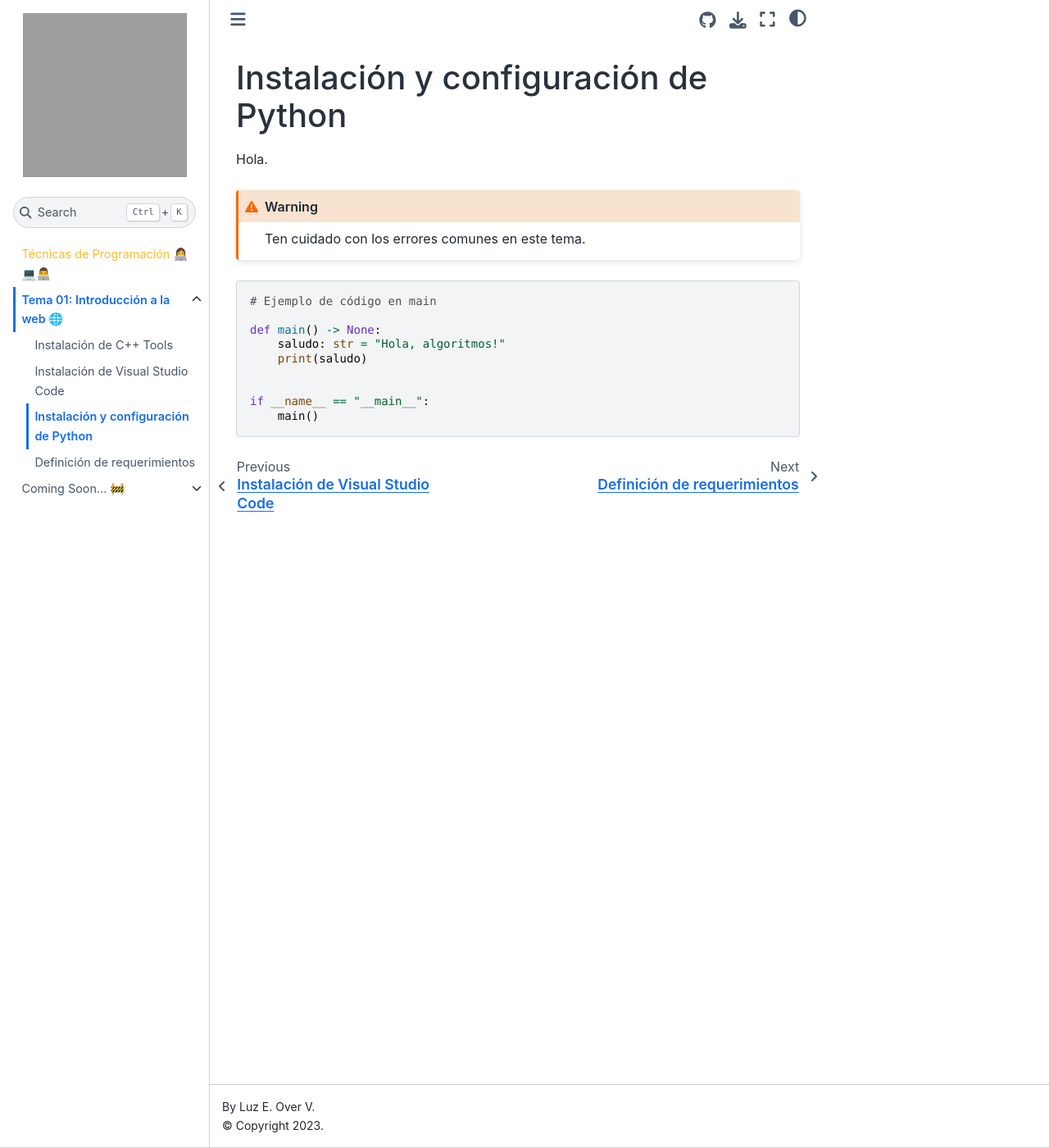
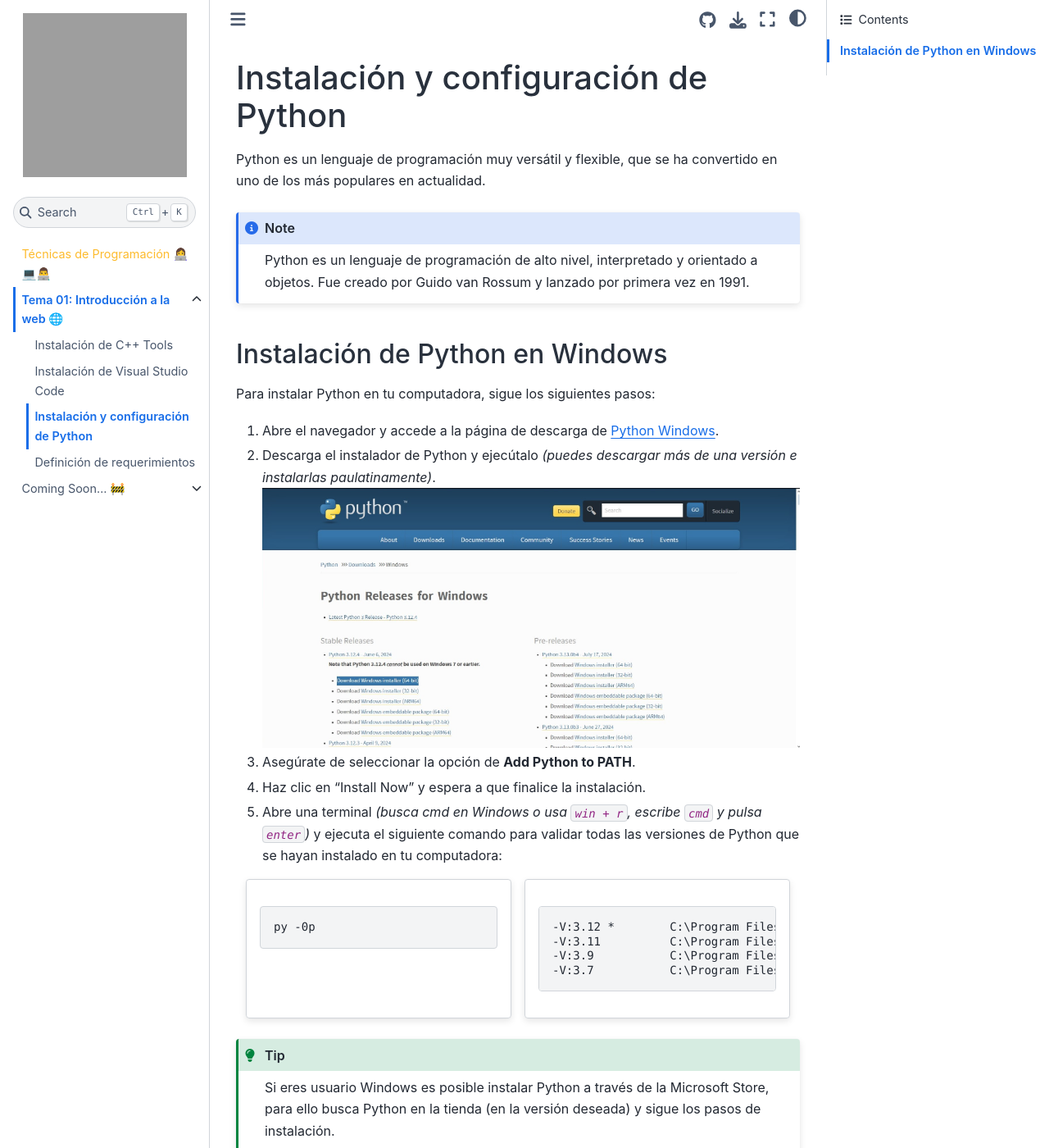
Before and after one commit to OverCV/PT-Help, a Jupyter Book: the page built from docs/temas/uno/instalar_python.md, in a window 1280 px wide and 1400 px high. Shown: the whole window at 82% size. Built offline with Jupyter Book 1.0.4 settings and Sphinx 7.4.7 and the Sphinx Book theme 1.1.4, drawn with Linux system fonts in a browser that asks for light colours; grey boxes are pictures that could not be loaded.

Commit message:
Addition of installation of cpp and python.

````diff
--- a/docs/temas/uno/instalar_python.md
+++ b/docs/temas/uno/instalar_python.md
@@ -1,19 +1,47 @@
 # Instalación y configuración de Python
 
-Hola.
+Python es un lenguaje de programación muy versátil y flexible, que se ha convertido en uno de los más populares en actualidad.
 
-```{warning}
-Ten cuidado con los errores comunes en este tema.
+```{note}
+Python es un lenguaje de programación de alto nivel, interpretado y orientado a objetos. Fue creado por Guido van Rossum y lanzado por primera vez en 1991.
 ```
 
-```py
-# Ejemplo de código en main
+## Instalación de Python en Windows
 
-def main() -> None:
-    saludo: str = "Hola, algoritmos!"
-    print(saludo)
+Para instalar Python en tu computadora, sigue los siguientes pasos:
+
+1. Abre el navegador y accede a la página de descarga de [Python Windows](https://www.python.org/downloads/windows/).
+2. Descarga el instalador de Python y ejecútalo *(puedes descargar más de una versión e instalarlas paulatinamente)*.
+   <img src='../../_static/images/tema_01/py-vers.png.jpg'></img>
+3. Asegúrate de seleccionar la opción de **Add Python to PATH**.
+4. Haz clic en "Install Now" y espera a que finalice la instalación.
+5. Abre una terminal *(busca cmd en Windows o usa `win + r`, escribe `cmd` y pulsa `enter`)* y ejecuta el siguiente comando para validar todas las versiones de Python que se hayan instalado en tu computadora:
+
+::::{grid} 1 1 2 2
+:gutter: 3
+
+:::{grid-item-card}
+
+```cmd
+py -0p
+```
+
+:::
+
+:::{grid-item-card}
+
+```cmd
+-V:3.12 *        C:\Program Files\Python312\python.exe
+-V:3.11          C:\Program Files\Python311\python.exe
+-V:3.9           C:\Program Files\WindowsApps\...\python3.9.exe
+-V:3.7           C:\Program Files\WindowsApps\...\python.exe
+```
+
+:::
+
+::::
 
 
-if __name__ == "__main__":
-    main()
+```{tip}
+Si eres usuario Windows es posible instalar Python a través de la Microsoft Store, para ello busca Python en la tienda (en la versión deseada) y sigue los pasos de instalación.
 ```
````
Also changed, not shown: docs/temas/uno/instalar_cpp_tools.md (+27 -1 lines), docs/temas/uno/instalar_vsc.md (+11 -1 lines), docs/_static/images/tema_01/cpp_tools_install.png (added), docs/_static/images/tema_01/py-vers.png.jpg (added).
